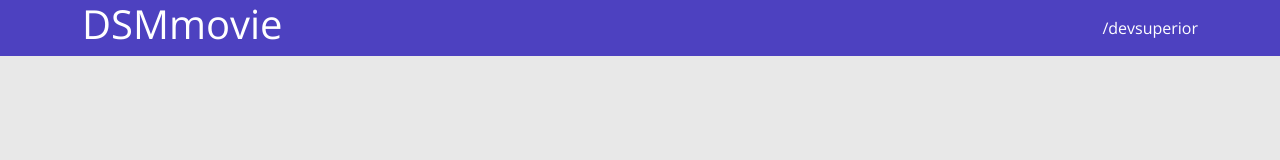
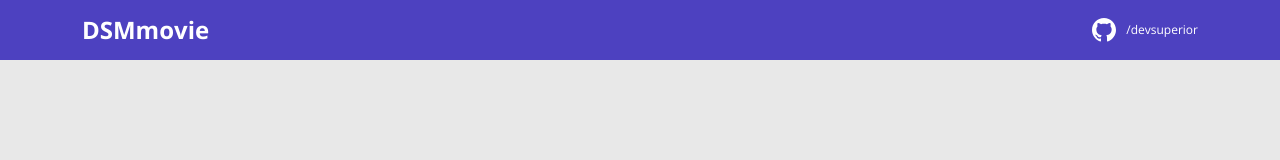
Before and after one commit to gustavosilva9984/DSMovie, a plain HTML site: page index.html in a window 1280 px wide. Drawn offline with nearby package versions, Linux system fonts and the light colour scheme.

Commit message:
Barra superior PARTE 2

```diff
--- a/CSS/style.css
+++ b/CSS/style.css
@@ -1,14 +1,25 @@
 @import url('https://fonts.googleapis.com/css2?family=Open+Sans:wght@300;400;700&display=swap');
+
+:root{
+    --bg-gray: #E8E8E8;
+    --color-primary: #4D41C0;
+    --white: #FFFFFF
+}
 
 *{
     font-family: 'Open Sans', sans-serif;
     box-sizing: border-box;
 }
 
+h1, h2, h3, h4, h5, h6{
+    margin: 0;
+}
 header{
-    background-color:#4D41C0;
-    color:#FFFFFF;
-
+    background-color: var(--color-primary);
+    color: var(--white);
+    height: 60px;
+    display: flex;
+    align-items: center;
 }
 
 nav{
@@ -17,6 +28,16 @@ nav{
     justify-content: space-between;
 }
 
+nav h1{
+    font-size: 24px;
+    font-weight: 700;
+
+}
+
+nav a{
+    font-size: 12px;
+    font-weight: 400;
+}
 
 a, a:hover{
     color: #FFFFFF;
@@ -25,5 +46,14 @@ a, a:hover{
 }
 
 body, html{
-    background-color: #E8E8E8;
+    background-color: var(--bg-gray);
 }
+.dsmovie-contact-container{
+    display: flex;
+    align-items: center;
+
+}
+
+.dsmovie-contact-container img{
+    margin-right: 10px;
+}
--- a/index.html
+++ b/index.html
@@ -15,7 +15,10 @@
     <header>
         <nav class="container">
             <h1>DSMmovie</h1>
-            <a href="https://github.com/devsuperior/">/devsuperior</a>
+            <div class="dsmovie-contact-container">
+              <img src="img/github.svg" alt="github">
+              <a href="https://github.com/devsuperior/">/devsuperior</a>
+            </div>
         </nav>
     </header>
 
```
Also changed, not shown: img/github.svg (added).
